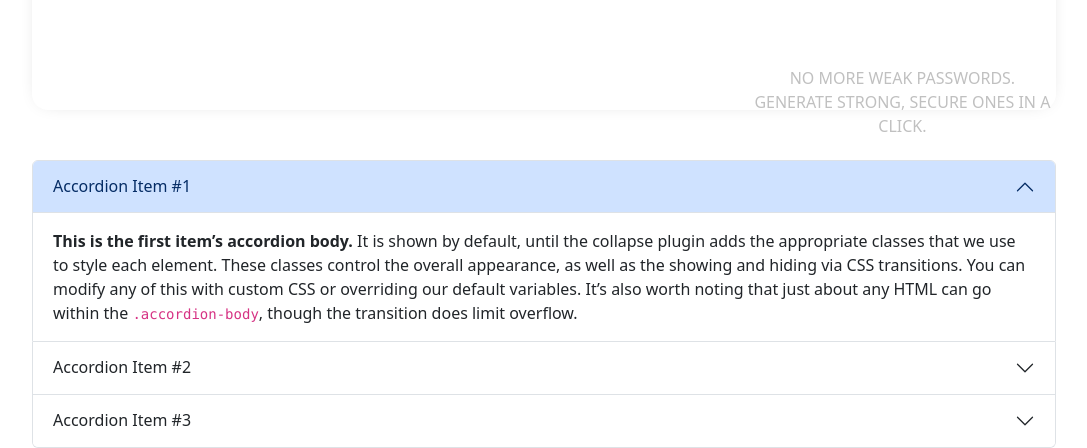
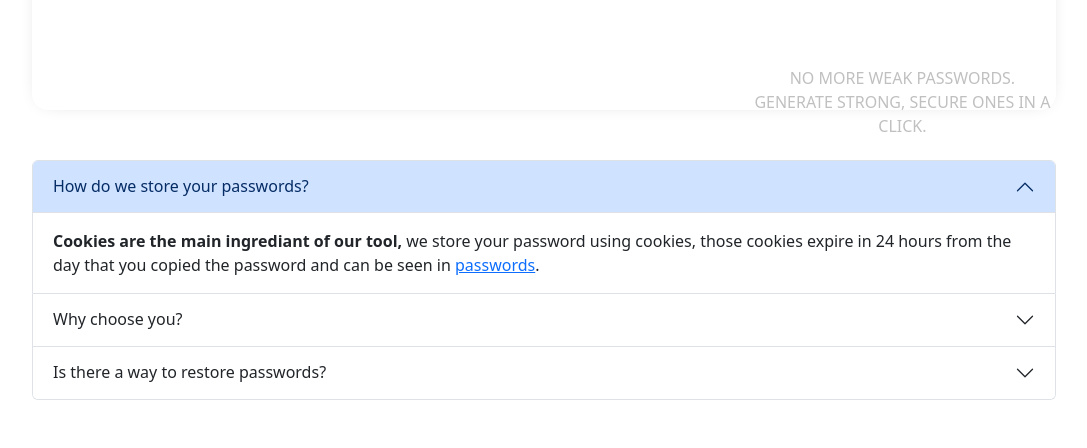
Before and after one commit to okramlicmeva/passgen, a website: page realfront/index.html in a window 1280 px wide. Shown: the part 542-990 px from the top of the page, without its empty margins (96-1183 px from the left). After the commit the page ends 942 px from the top, so only its background shows below. Drawn offline with nearby package versions, Linux system fonts and the light colour scheme.

Commit message:
accordian update

```diff
--- a/realfront/index.html
+++ b/realfront/index.html
@@ -60,31 +60,31 @@
     <div class="accordion-item">
       <h2 class="accordion-header">
         <button class="accordion-button" type="button" data-bs-toggle="collapse" data-bs-target="#collapseOne" aria-expanded="true" aria-controls="collapseOne">
-          Accordion Item #1
+          How do we store your passwords?
         </button>
       </h2>
       <div id="collapseOne" class="accordion-collapse collapse show" data-bs-parent="#accordionExample">
         <div class="accordion-body">
-          <strong>This is the first item’s accordion body.</strong> It is shown by default, until the collapse plugin adds the appropriate classes that we use to style each element. These classes control the overall appearance, as well as the showing and hiding via CSS transitions. You can modify any of this with custom CSS or overriding our default variables. It’s also worth noting that just about any HTML can go within the <code>.accordion-body</code>, though the transition does limit overflow.
+          <strong>Cookies are the main ingrediant of our tool,</strong> we store your password using cookies, those cookies expire in 24 hours from the day that you copied the password and can be seen in <a link href="...">passwords</a>.
         </div>
       </div>
     </div>
     <div class="accordion-item">
       <h2 class="accordion-header">
         <button class="accordion-button collapsed" type="button" data-bs-toggle="collapse" data-bs-target="#collapseTwo" aria-expanded="false" aria-controls="collapseTwo">
-          Accordion Item #2
+          Why choose you?
         </button>
       </h2>
       <div id="collapseTwo" class="accordion-collapse collapse" data-bs-parent="#accordionExample">
         <div class="accordion-body">
-          <strong>This is the second item’s accordion body.</strong> It is hidden by default, until the collapse plugin adds the appropriate classes that we use to style each element. These classes control the overall appearance, as well as the showing and hiding via CSS transitions. You can modify any of this with custom CSS or overriding our default variables. It’s also worth noting that just about any HTML can go within the <code>.accordion-body</code>, though the transition does limit overflow.
+          <strong>We offer more than other password generating websites</strong>, we are free, we give you a chance to check the passwords you have saved in case you forget them after which they are gone forever.
         </div>
       </div>
     </div>
     <div class="accordion-item">
       <h2 class="accordion-header">
         <button class="accordion-button collapsed" type="button" data-bs-toggle="collapse" data-bs-target="#collapseThree" aria-expanded="false" aria-controls="collapseThree">
-          Accordion Item #3
+          Is there a way to restore passwords?
         </button>
       </h2>
       <div id="collapseThree" class="accordion-collapse collapse" data-bs-parent="#accordionExample">
```
